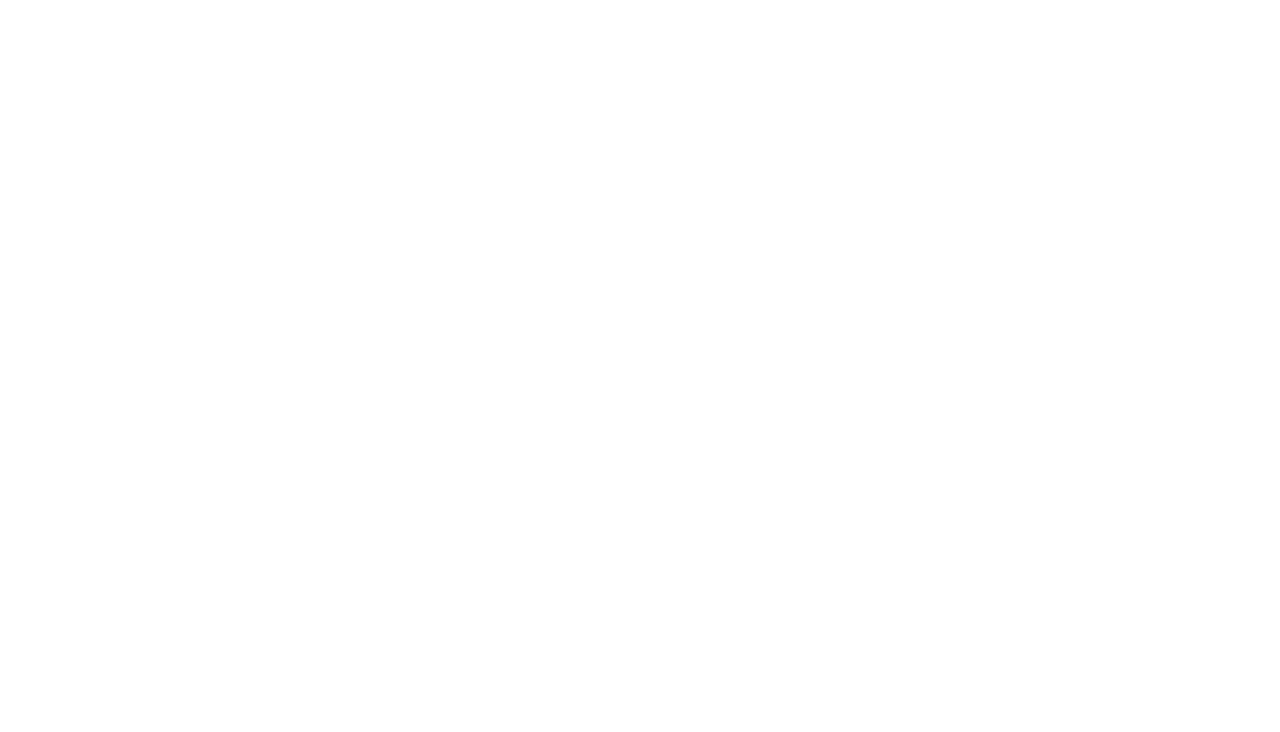
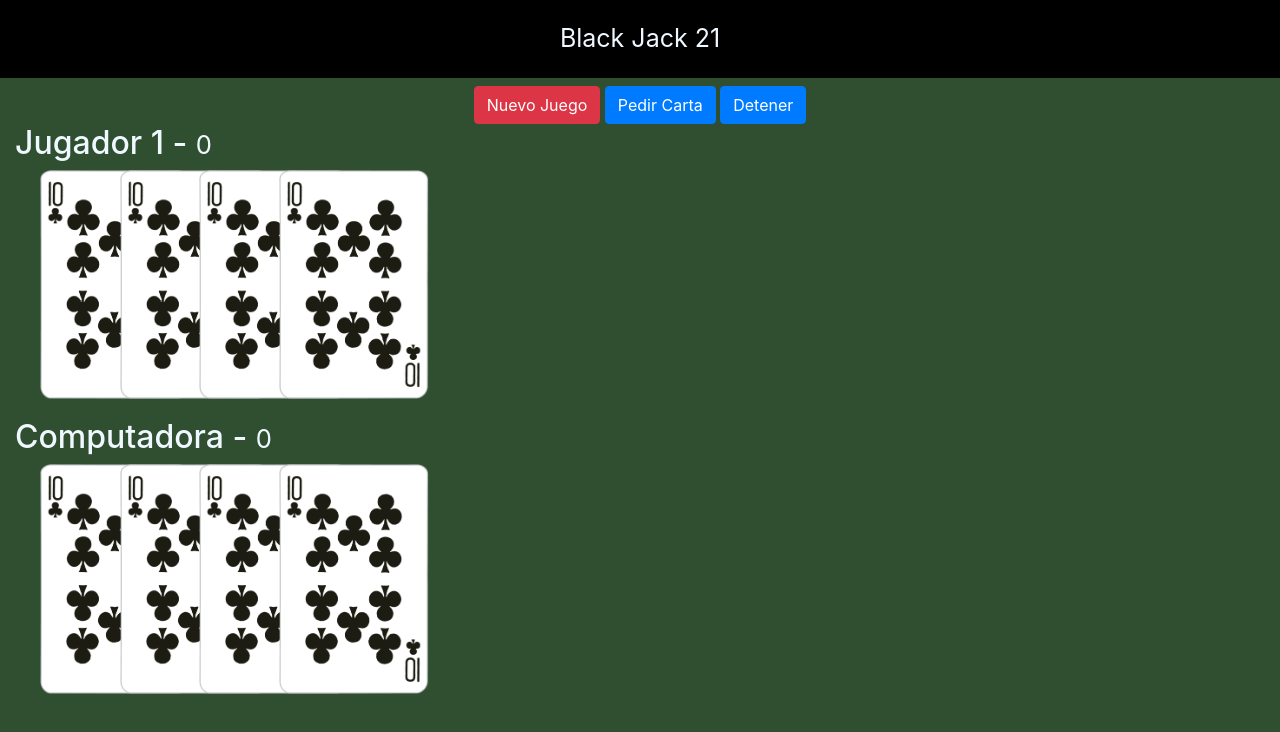
Before and after one commit to rrojasM/blackjack, a plain HTML site: page index.html in a window 1280 px wide. Drawn offline with nearby package versions, Linux system fonts and the light colour scheme.

Commit message:
style app

```diff
--- a/css/styles.css
+++ b/css/styles.css
@@ -0,0 +1,24 @@
+html, body {
+    margin: 0px;
+    background-color: #2F4F30;
+    color: aliceblue;
+}
+
+.title {
+    text-align: center;
+    background-color: black;
+    color: aliceblue;
+    padding: 20px;
+    font-size: 25px;
+}
+
+.carta {
+    position: relative;
+    width: 150px;
+    left: 100px;
+    margin-left: -75px;
+}
+
+#computadora-cartas, #jugador-cartas {
+    height: 240px;
+}
--- a/index.html
+++ b/index.html
@@ -7,12 +7,50 @@
     <meta name="viewport" content="width=device-width, initial-scale=1.0">
     <title>Black Jack 21</title>
     <link rel="icon" type="image/x-icon" href="/assets/images/favicon.ico">
-    <link rel="stylesheet" href="css/styles.css">
     <link rel="stylesheet" href="https://stackpath.bootstrapcdn.com/bootstrap/4.4.1/css/bootstrap.min.css"
         integrity="sha384-Vkoo8x4CGsO3+Hhxv8T/Q5PaXtkKtu6ug5TOeNV6gBiFeWPGFN9MuhOf23Q9Ifjh" crossorigin="anonymous">
+    <link rel="stylesheet" href="css/styles.css">
 </head>
 
 <body>
+    <header class="title">
+        Black Jack 21
+    </header>
+
+    <div class="row mt-2">
+        <div class="col text-center">
+            <button class="btn btn-danger">Nuevo Juego</button>
+            <button class="btn btn-primary">Pedir Carta</button>
+            <button class="btn btn-primary">Detener</button>
+        </div>
+    </div>
+
+    <div class="row container">
+        <div class="col">
+            <h2>Jugador 1 - <small>0</small></h2>
+            <div id="jugador-cartas">
+                <img class="carta" src="assets/cartas/10C.png">
+                <img class="carta" src="assets/cartas/10C.png">
+                <img class="carta" src="assets/cartas/10C.png">
+                <img class="carta" src="assets/cartas/10C.png">
+
+            </div>
+        </div>
+    </div>
+
+    <div class="row container mt-2">
+        <div class="col">
+            <h2>Computadora - <small>0</small></h2>
+            <div id="computadora-cartas">
+                <img class="carta" src="assets/cartas/10C.png">
+                <img class="carta" src="assets/cartas/10C.png">
+                <img class="carta" src="assets/cartas/10C.png">
+                <img class="carta" src="assets/cartas/10C.png">
+
+            </div>
+        </div>
+    </div>
+
     <script src="js/juego.js"></script>
 </body>
 
```
